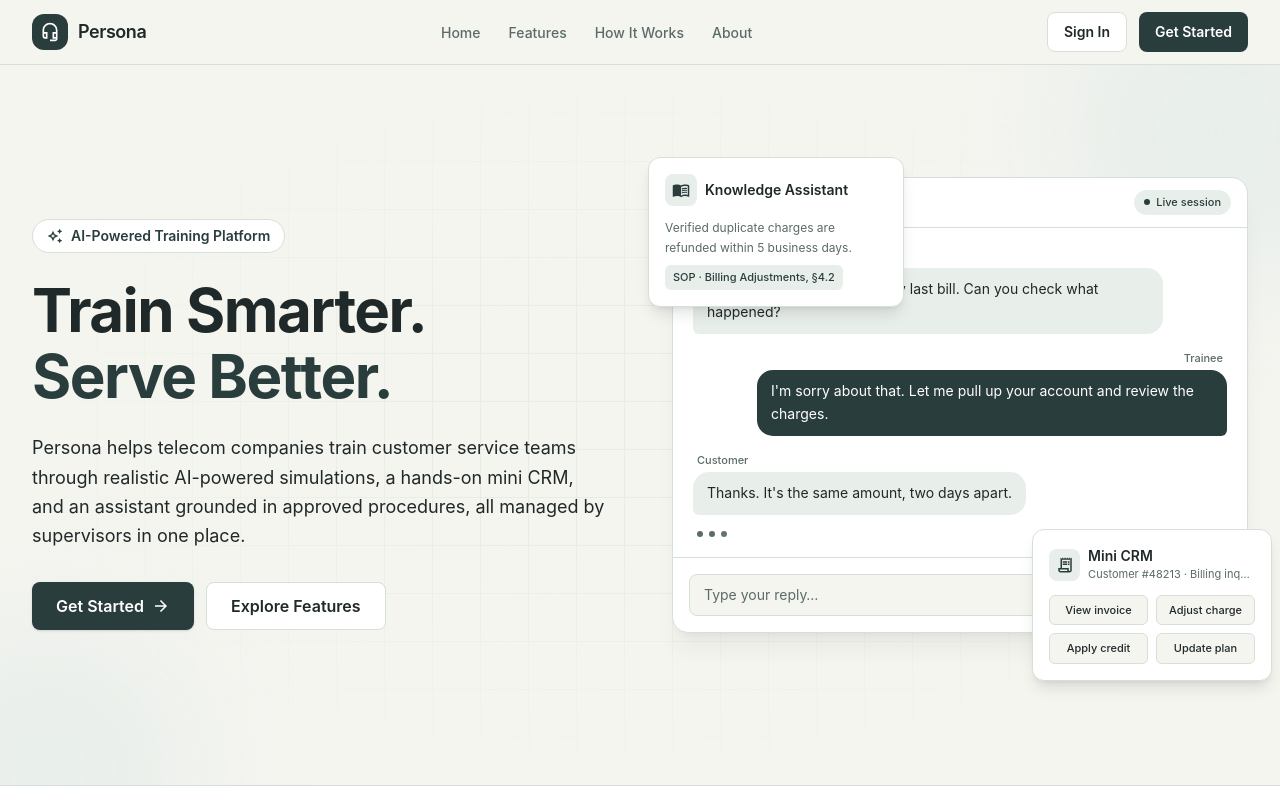
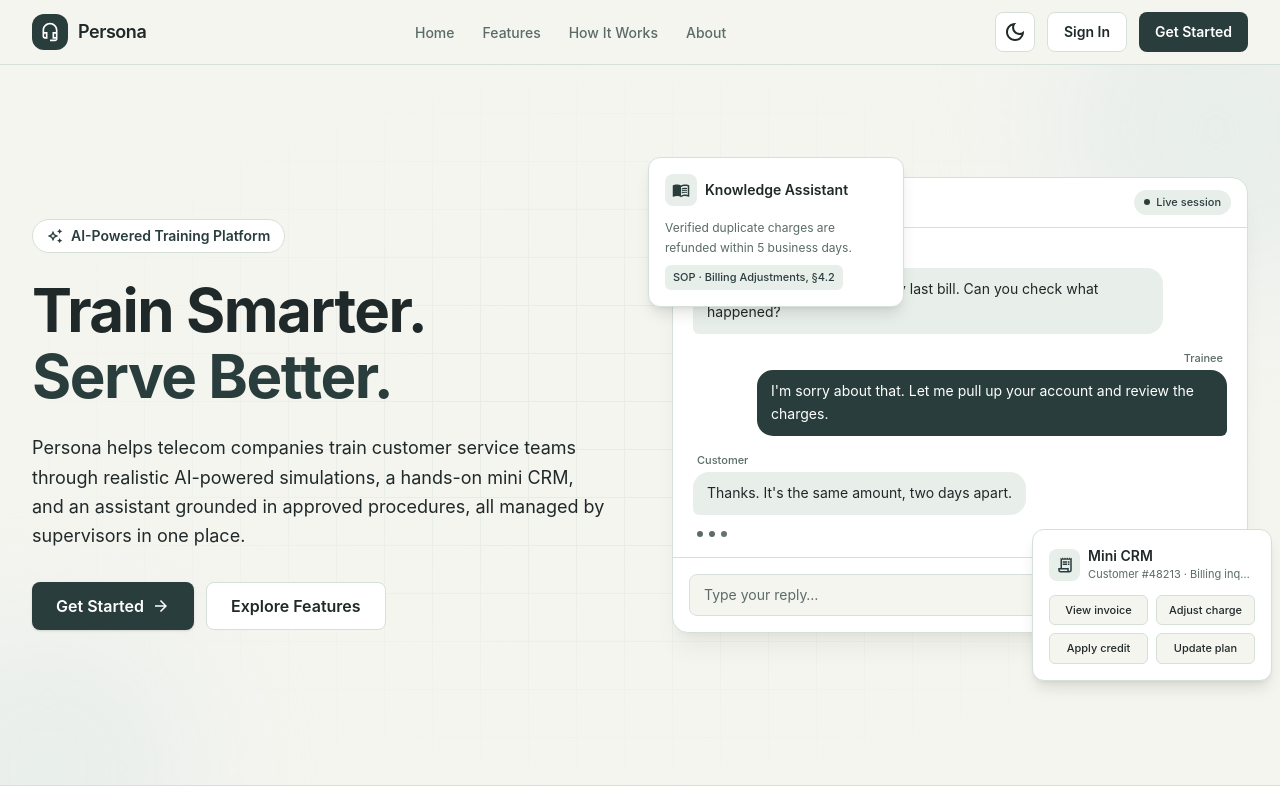
Before and after one commit to TahaAl-Qalyubiy/Graduation-Project, a React (Vite) app: page / in a window 1280 px wide. Shown: the top 800 px of the page. Built offline with nearby package versions, Linux system fonts and the light colour scheme.

Commit message:
add Dark mode

```diff
--- a/src/features/landing/components/Navbar.jsx
+++ b/src/features/landing/components/Navbar.jsx
@@ -1,8 +1,12 @@
 import { useEffect, useState } from "react";
 import { Link } from "react-router-dom";
+
 import MenuIcon from "@mui/icons-material/Menu";
 import CloseIcon from "@mui/icons-material/Close";
 import HeadsetMicOutlinedIcon from "@mui/icons-material/HeadsetMicOutlined";
+import LightModeOutlinedIcon from "@mui/icons-material/LightModeOutlined";
+import DarkModeOutlinedIcon from "@mui/icons-material/DarkModeOutlined";
+
 import { brand, navItems, routes } from "../data/landingData";
 
 const focusRing =
@@ -12,11 +16,29 @@ const secondaryButton = `inline-flex min-h-10 items-center justify-center rounde
 
 const primaryButton = `inline-flex min-h-10 items-center justify-center rounded-lg bg-(--primary) px-4 text-sm font-semibold text-(--surface) transition-colors hover:bg-(--primary-hover) ${focusRing}`;
 
+const themeButton = `inline-flex h-10 w-10 items-center justify-center rounded-lg border border-(--border) bg-(--surface) text-(--text) transition-colors hover:bg-(--surface-2) ${focusRing}`;
+
 export default function Navbar() {
 	const [isOpen, setIsOpen] = useState(false);
 
+	const [isDark, setIsDark] = useState(
+		() => localStorage.getItem("persona-theme") === "dark",
+	);
+
 	const closeMenu = () => setIsOpen(false);
 
+	// Apply theme and save preference
+	useEffect(() => {
+		document.documentElement.classList.toggle("dark", isDark);
+
+		localStorage.setItem("persona-theme", isDark ? "dark" : "light");
+	}, [isDark]);
+
+	const toggleTheme = () => {
+		setIsDark((prev) => !prev);
+	};
+
+	// Close mobile menu with Escape
 	useEffect(() => {
 		if (!isOpen) return undefined;
 
@@ -25,7 +47,10 @@ export default function Navbar() {
 		};
 
 		window.addEventListener("keydown", handleKeyDown);
-		return () => window.removeEventListener("keydown", handleKeyDown);
+
+		return () => {
+			window.removeEventListener("keydown", handleKeyDown);
+		};
 	}, [isOpen]);
 
 	return (
@@ -34,6 +59,7 @@ export default function Navbar() {
 				aria-label="Main navigation"
 				className="mx-auto flex h-16 max-w-7xl items-center justify-between px-4 sm:px-6 lg:px-8"
 			>
+				{/* Logo */}
 				<a
 					href="#home"
 					onClick={closeMenu}
@@ -42,12 +68,13 @@ export default function Navbar() {
 					<span className="flex h-9 w-9 items-center justify-center rounded-xl bg-(--primary) text-(--surface)">
 						<HeadsetMicOutlinedIcon fontSize="small" />
 					</span>
+
 					<span className="text-lg font-semibold tracking-tight text-(--text)">
 						{brand.name}
 					</span>
 				</a>
 
-				{/* Desktop links */}
+				{/* Desktop Navigation */}
 				<ul className="hidden items-center gap-1 md:flex">
 					{navItems.map((item) => (
 						<li key={item.id}>
@@ -61,30 +88,56 @@ export default function Navbar() {
 					))}
 				</ul>
 
-				{/* Desktop actions */}
+				{/* Desktop Actions */}
 				<div className="hidden items-center gap-3 md:flex">
+					{/* Theme Toggle */}
+					<button
+						type="button"
+						onClick={toggleTheme}
+						aria-label={isDark ? "Switch to light mode" : "Switch to dark mode"}
+						title={isDark ? "Light Mode" : "Dark Mode"}
+						className={themeButton}
+					>
+						{isDark ? <LightModeOutlinedIcon /> : <DarkModeOutlinedIcon />}
+					</button>
+
 					<Link to={routes.signIn} className={secondaryButton}>
 						Sign In
 					</Link>
+
 					<Link to={routes.getStarted} className={primaryButton}>
 						Get Started
 					</Link>
 				</div>
 
-				{/* Mobile menu toggle */}
+				{/* Mobile Actions */}
+				<div className="flex items-center gap-2 md:hidden">
+					{/* Theme Toggle */}
+					<button
+						type="button"
+						onClick={toggleTheme}
+						aria-label={isDark ? "Switch to light mode" : "Switch to dark mode"}
+						title={isDark ? "Light Mode" : "Dark Mode"}
+						className={themeButton}
+					>
+						{isDark ? <LightModeOutlinedIcon /> : <DarkModeOutlinedIcon />}
+					</button>
+
+					{/* Mobile Menu Toggle */}
 					<button
 						type="button"
 						onClick={() => setIsOpen((prev) => !prev)}
 						aria-label={isOpen ? "Close menu" : "Open menu"}
 						aria-expanded={isOpen}
 						aria-controls="mobile-menu"
-					className={`inline-flex h-11 w-11 items-center justify-center rounded-lg border border-(--border) bg-(--surface) text-(--text) transition-colors hover:bg-(--surface-2) md:hidden ${focusRing}`}
+						className={`inline-flex h-10 w-10 items-center justify-center rounded-lg border border-(--border) bg-(--surface) text-(--text) transition-colors hover:bg-(--surface-2) ${focusRing}`}
 					>
 						{isOpen ? <CloseIcon /> : <MenuIcon />}
 					</button>
+				</div>
 			</nav>
 
-			{/* Mobile menu */}
+			{/* Mobile Menu */}
 			{isOpen && (
 				<div
 					id="mobile-menu"
@@ -104,6 +157,7 @@ export default function Navbar() {
 						))}
 					</ul>
 
+					{/* Mobile Auth Actions */}
 					<div className="mx-auto flex max-w-7xl flex-col gap-3 px-4 pb-5 pt-4 sm:flex-row sm:px-6">
 						<Link
 							to={routes.signIn}
@@ -112,6 +166,7 @@ export default function Navbar() {
 						>
 							Sign In
 						</Link>
+
 						<Link
 							to={routes.getStarted}
 							onClick={closeMenu}
```
Lines whose indentation alone changed are shown as unchanged.
